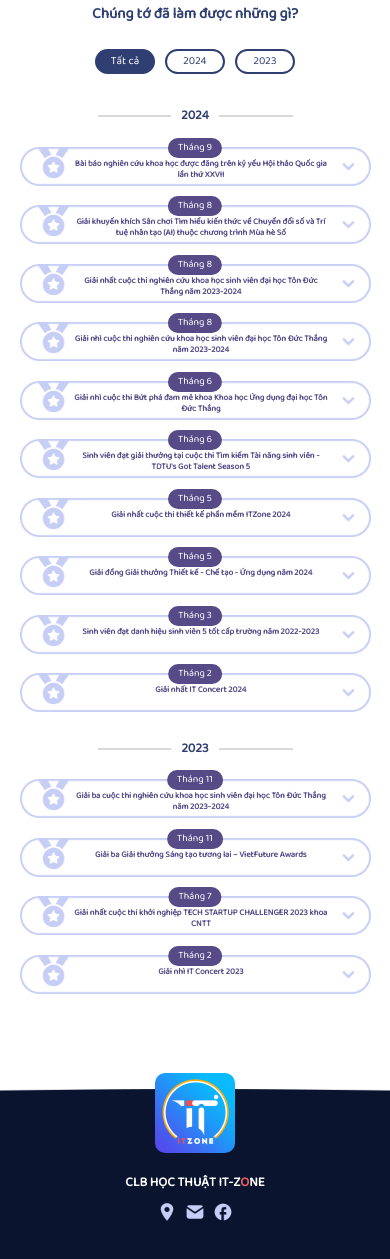
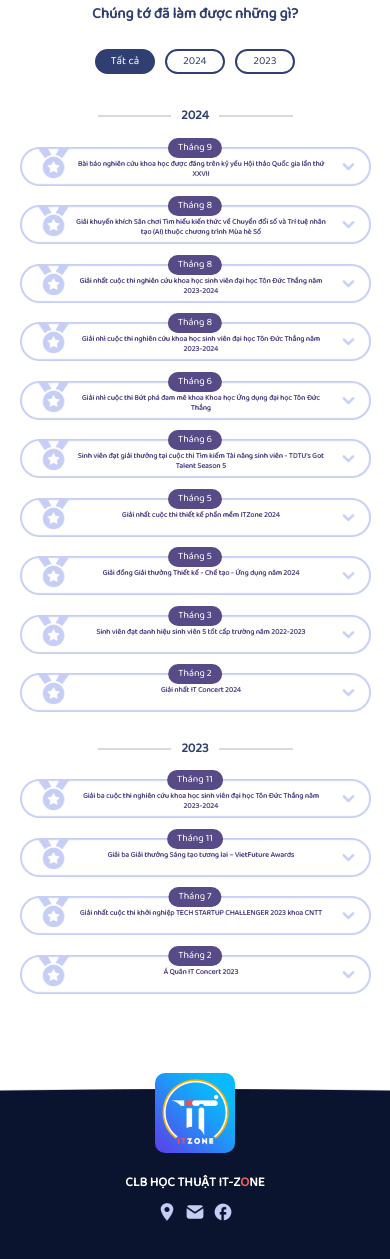
Before and after one commit to Tiendat06/LandingPageITZone, a PHP site: page /achievement in a window 390 px wide. Shown: the part 277-1536 px from the top of the page. Run offline with PHP 8.4, Linux system fonts and the light colour scheme; some libraries are stand-ins or nearby versions.

Commit message:
update fix bug (fontsize in mobile achievement page, remove top bg in mobile and tablet, change img in home and recruit page)

```diff
--- a/public/scss/layouts/responsive.scss
+++ b/public/scss/layouts/responsive.scss
@@ -27,9 +27,9 @@
     padding: 0 10px;
   }
   .achievement-table__info--2024-award__name, .achievement-table__info--2023-award__name{
-    font-size: 8.5px;
+    font-size: 7.5px;
     top: 12px;
-    line-height: 11px;
+    line-height: 10px;
     width: 65%;
   }
   .achievement-table__info--2024-award__frame, .achievement-table__info--2023-award__frame{
@@ -54,7 +54,9 @@
   .col-md-0{
     display: none !important;
   }
-
+  .recruitment__top-button--outer{
+    text-align: center;
+  }
   .home-activity-right{
     margin-top: 16px;
   }
@@ -77,7 +79,7 @@
     padding: 0 13px;
   }
   .achievement-table__info--2024-award__name, .achievement-table__info--2023-award__name{
-    font-size: 14px;
+    font-size: 12px;
     top: 17.5px;
     line-height: 15px;
     width: 50%;
--- a/public/scss/pages/recruitment.scss
+++ b/public/scss/pages/recruitment.scss
@@ -1,6 +1,7 @@
 .recruitment {
   color: $text-color;
   font-family: $text-font;
+  margin-top: calc($navbar-height - 15px);
 
   &__top {
     position: relative;
@@ -39,6 +40,12 @@
             border-left: none;
             padding-left: 0;
           }
+          @include respond-to('mobile'){
+            text-align: center;
+          }
+          @include respond-to('tablet'){
+            text-align: center;
+          }
         }
 
         &-welcome {
@@ -46,6 +53,12 @@
           margin-bottom: 1rem;
           //padding-left: 2rem;
           color: $background-color;
+          @include respond-to('mobile'){
+            text-align: center;
+          }
+          @include respond-to('tablet'){
+            text-align: center;
+          }
 
           @media (max-width: 768px) {
             font-size: 24px;
@@ -59,6 +72,12 @@
           margin-bottom: 1rem;
           line-height: 1.6;
           color: $background-color;
+          @include respond-to('mobile'){
+            text-align: center;
+          }
+          @include respond-to('tablet'){
+            text-align: center;
+          }
 
           @media (max-width: 768px) {
             font-size: 36px;
--- a/views/site/achievement.php
+++ b/views/site/achievement.php
@@ -226,12 +226,13 @@
                     <div class="achievement-table__info--2023-award">
                         <img class="achievement-table__info--2023-award__frame" src=".\public\img\achievement\award.png" alt="">
                         <div class="achievement-table__info--2023-award__month">Tháng 2</div>
-                        <div class="achievement-table__info--2023-award__name">Giải nhì IT Concert 2023</div>
+                        <div class="achievement-table__info--2023-award__name">Á Quân IT Concert 2023</div>
                         <div class="achievement-table__info--2023-award__content">
                             <p><b>Sinh viên thực hiện:</b></p>
                             <p>+ Lê Tùng Dương - Kỹ thuật viên IT-Zone.</p>
                             <p>+ Danh Nguyễn Nhựt An - Kỹ thuật viên IT-Zone.</p>
                             <p>+ Nguyễn Đình Anh Khoa - Sinh viên khoa CNTT.</p>
+                            <img src="/public/img/achievement/itconcern-second.jpg" alt="">
                         </div>
                     </div>
                 </div>
--- a/views/site/home.php
+++ b/views/site/home.php
@@ -138,12 +138,12 @@
             </div>
             <div class="home-achieve__item p-3">
                 <div class="home-achieve__item--inner position-relative">
-                    <img class="home-achieve__img" src="/public/img/home/achieve_2.png" alt="">
+                    <img class="home-achieve__img" src="/public/img/home/TK_CT_UD_2024.png" alt="">
                     <div class="home-activity-more__img--overlay d-none">
                         <div class="home-activity-more__img--overlay-text">
                             <div class="home-activity-more--overlay-item text-center col-lg-12 col-md-12 col-sm-12">
                                 <h3 class="home-activity-more--overlay-para">
-                                    Cuộc thi thiết kế phần mềm
+                                    Cuộc thi thiết kế, chế tạo, ứng dụng
                                 </h3>
                                 <a href="/achievement" class="watch-more-btn-itz">Xem thêm</a>
                             </div>
--- a/views/site/recruitment.php
+++ b/views/site/recruitment.php
@@ -4,7 +4,7 @@
 ?>
 <div class="recruitment">
     <section class="recruitment__top">
-        <img class="recruitment__top-img" src="/public/img/recruitment/top-bg.png" alt="Top background">
+        <img class="recruitment__top-img col-lg-12 col-sm-0 col-md-0" src="/public/img/recruitment/top-bg.png" alt="Top background">
         <div class="recruitment__top-content">
             <div class="recruitment__top-content__text">
                 <p class="recruitment__top-content__text-welcome">Welcome to IT-Zone</p>
@@ -13,7 +13,7 @@
                     <img class="recruitment__top-content__text-logo" src="/public/img/recruitment/IT-ZONE.png" alt="IT-ZONE logo">
                 </div>
                 <div class="recruitment__top-button--outer">
-                    <a target="_blank" href="https://forms.gle/PxiyJf4Z3GcpEzwu7" class="recruitment__top-button">Đăng kí ngay!</a>
+                    <a target="_blank" href="https://forms.gle/PxiyJf4Z3GcpEzwu7" style="padding: 10px 25px" class="join-now-btn-active-itz">Đăng kí ngay !</a>
                 </div>
             </div>
         </div>
@@ -53,7 +53,7 @@
                 </div>
             </div>
             <div class="recruitment__bot-content__card">
-                <img class="recruitment__bot-content__card-img" src="/public/img/recruitment/rec_4.png" alt="Recruitment stage 4">
+                <img class="recruitment__bot-content__card-img" src="/public/img/recruitment/recruit_v4.png" alt="Recruitment stage 4">
 
                 <div class="recruitment__bot-content__card-text">
                     <div style="text-align: end">
```
Also changed, not shown: public/css/main.css, public/img/achievement/itconcern-second.jpg (added), public/img/home/TK_CT_UD_2024.png (added), public/img/recruitment/recruit_v4.png (added), 1 other file.
